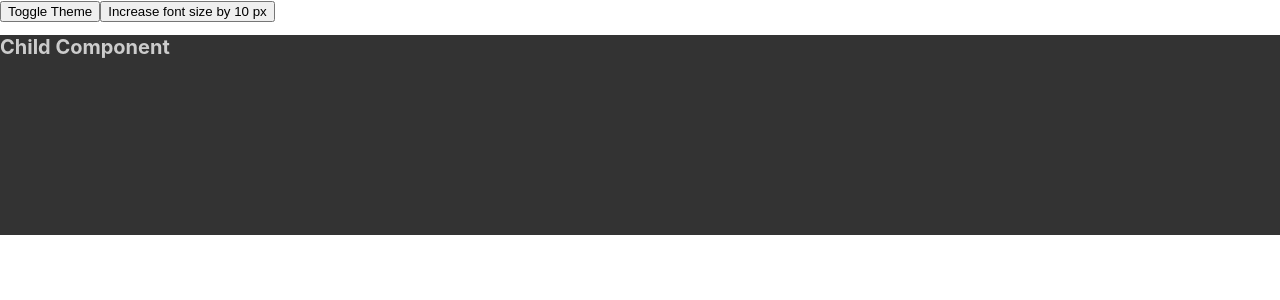
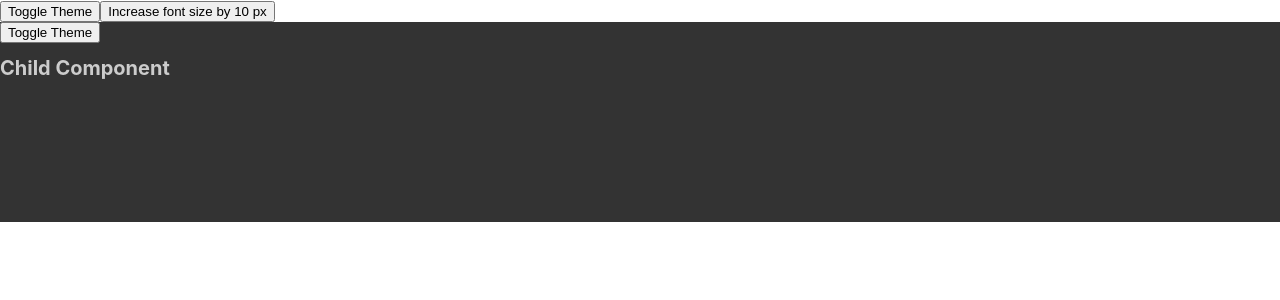
Before and after one commit to brebecaS/more_hooks_exemples, a React (Create React App) app: page / in a window 1280 px wide. Shown: the top 300 px of the page. Built offline with nearby package versions, Linux system fonts and the light colour scheme.

Commit message:
toogle theme from child component

```diff
--- a/src/exemple/useContextExemple/ComponentaChild.js
+++ b/src/exemple/useContextExemple/ComponentaChild.js
@@ -2,7 +2,7 @@ import { useContext } from "react";
 import { ThemeContext, FontSizeContext } from "./ComponentaParinte";
 
 const ComponentaChild = () => {
-  const theme = useContext(ThemeContext);
+  const { theme, setTheme } = useContext(ThemeContext);
   const fontSize = useContext(FontSizeContext);
 
   return (
@@ -14,6 +14,14 @@ const ComponentaChild = () => {
         fontSize: fontSize,
       }}
     >
+      <button
+        onClick={() => {
+          if (theme === "dark") setTheme("light");
+          else setTheme("dark");
+        }}
+      >
+        Toggle Theme
+      </button>
       <h1>Child Component</h1>
     </div>
   );
--- a/src/exemple/useContextExemple/ComponentaParinte.js
+++ b/src/exemple/useContextExemple/ComponentaParinte.js
@@ -22,7 +22,7 @@ const ComponentaParinte = () => {
         Increase font size by 10 px
       </button>
       <FontSizeContext.Provider value={fontSize}>
-        <ThemeContext.Provider value={theme}>
+        <ThemeContext.Provider value={{ theme, setTheme }}>
           <ComopnentaIntermediara />
         </ThemeContext.Provider>
       </FontSizeContext.Provider>
```
